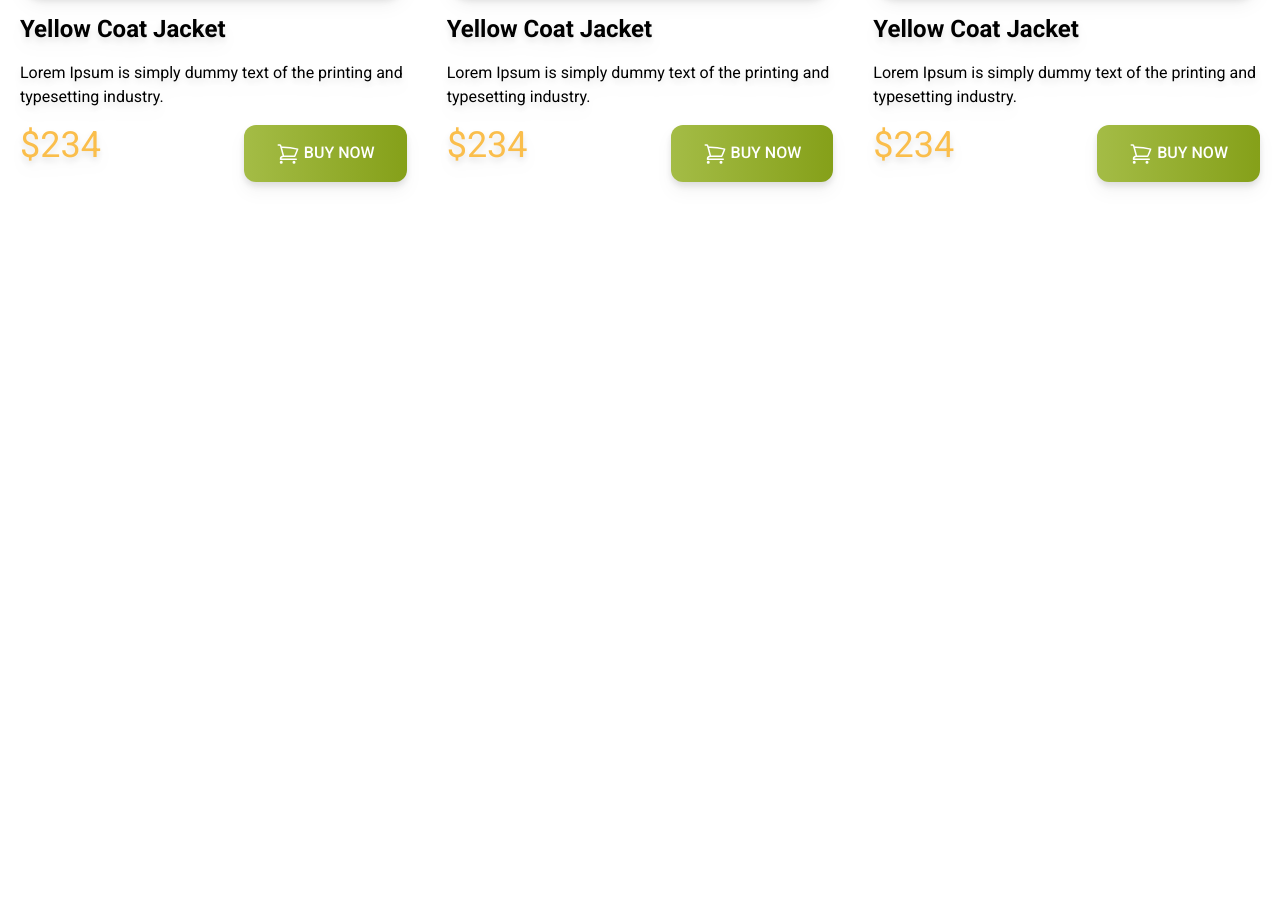
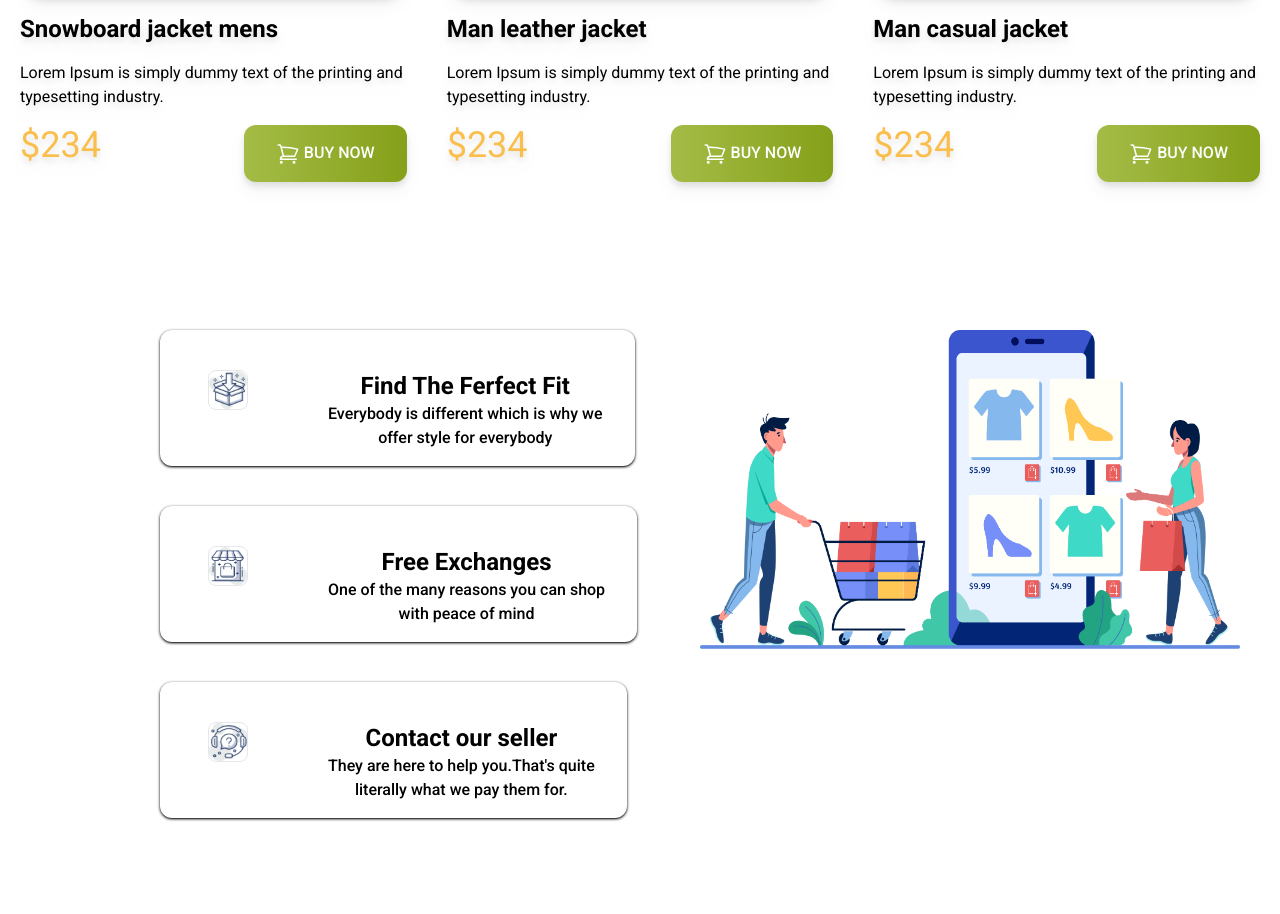
Before and after one commit to Priya-Ram-web/tailwind.css, a plain HTML site: page index.html in a window 1280 px wide. Shown: the part 1828-2742 px from the top of the page. Before the commit the page ends 2078 px from the top, so only its background shows below. Drawn offline with nearby package versions, Linux system fonts and the light colour scheme.

Commit message:
fashion-project

```diff
--- /dev/null
+++ b/index.css
@@ -0,0 +1,5 @@
+*{
+    padding: 0;
+    margin: 0;
+    box-sizing: border-box;
+}
--- a/index.html
+++ b/index.html
@@ -6,7 +6,7 @@
     <title>Penguin Fashion</title>
     <script src="https://cdn.tailwindcss.com"></script>
 
-</head<link rel="preconnect" href="https://fonts.googleapis.com">
+<link rel="preconnect" href="https://fonts.googleapis.com">
 <link rel="preconnect" href="https://fonts.gstatic.com" crossorigin>
 <link href="https://fonts.googleapis.com/css2?family=Bebas+Neue&family=Roboto:ital,wght@0,100;0,300;0,400;0,500;0,700;0,900;1,100;1,300;1,400;1,500;1,700;1,900&display=swap" rel="stylesheet">
 <style>
@@ -124,7 +124,7 @@
       <!-- jacket card 4-->
       <div class="p-5 space-y-4 drop-shadow-lg rounded-3xl">
           <img class="p-5 rounded-3xl bg-[#F1F1F1]" src="images/jacket-4.png" alt="">
-          <h4 class="text-2xl font-bold">Yellow Coat Jacket </h4>
+          <h4 class="text-2xl font-bold">Snowboard jacket mens </h4>
           <p>Lorem Ipsum is simply dummy text of the
               printing and typesetting industry.</p>
           <div class="flex justify-between">
@@ -143,7 +143,7 @@
       <!-- jacket card 5-->
       <div class="p-5 space-y-4 drop-shadow-lg rounded-3xl">
           <img class="p-5 rounded-3xl bg-[#F1F1F1]" src="images/jacket-5.png" alt="">
-          <h4 class="text-2xl font-bold">Yellow Coat Jacket </h4>
+          <h4 class="text-2xl font-bold">Man leather jacket</h4>
           <p>Lorem Ipsum is simply dummy text of the
               printing and typesetting industry.</p>
           <div class="flex justify-between">
@@ -162,7 +162,7 @@
       <!-- jacket card 6-->
       <div class="p-5 space-y-4 drop-shadow-lg rounded-3xl">
           <img class="p-5 rounded-3xl bg-[#F1F1F1]" src="images/jacket-6.png" alt="">
-          <h4 class="text-2xl font-bold">Yellow Coat Jacket </h4>
+          <h4 class="text-2xl font-bold">Man casual jacket</h4>
           <p>Lorem Ipsum is simply dummy text of the
               printing and typesetting industry.</p>
           <div class="flex justify-between">
@@ -182,6 +182,62 @@
 </section>
   </main>
       <footer>
+          <!--div main start-->
+           <div class="max-w-4x flex m-auto bg-white-300">
+            <!--div-left-->
+            <div class="w-1/2 ml-40 mt-20 border-current mb-24 ">
+                  <div>
+                    <button class="bg-white-300 px-8 py-4 rounded-xl font-medium text-stone bg-gradient-to-r bg-white to-white shadow shadow-black">
+                        <div class="mt-6 flex ml-4">
+                        <div >
+                        <img class="rounded-lg border w-10 h-10 "    src="./icons/box.png" alt="">
+                        </div>
+                        <div>
+                    <h1 class=" text-2xl font-bold ml-20">Find The Ferfect  Fit</h1>
+                    <p class="ml-20">Everybody is different which  is  why we<br>
+                        offer style for everybody</p>
+                        </div>
+                        </div>
+                         </button>
+                        </div>
+
+                  <div class="mt-10">
+                    <button class="bg-white-300 px-8 py-4 rounded-xl font-medium text-stone bg-gradient-to-r bg-white to-white shadow shadow-black">
+                        <div class="mt-6 flex ml-4">
+                             <div>
+                     <img class="rounded-lg border w-10 h-10 "     src="./icons/house.png" alt="">
+                             </div>
+                             <div>
+
+                    <h1 class=" text-2xl font-bold ml-20">Free Exchanges</h1>
+                    <p class="ml-20">One of the  many reasons you can shop<br>
+                        with peace of mind</p>
+                        </div>
+                        </div>
+                        </button>
+                  </div>
+                  <div class="mt-10">
+                    <button class="bg-white-300 px-8 py-4 rounded-xl font-medium text-stone bg-gradient-to-r bg-white to-white shadow shadow-black">
+                        <div  class="mt-6 flex ml-4" >
+                            <div>
+                                <img class="rounded-lg border w-10 h-10 "
+                                src="./icons/question.png" alt="">
+                            </div>
+                    <div>
+                    <h1 class=" text-2xl font-bold ml-20">Contact our seller</h1>
+                    <p class="ml-20">They are here to help you.That's quite<br>
+                        literally what we pay them for.</p>
+                        </div>
+                        </div>
+                        </button>
+                  </div>
+              </div>
+           <!--div-right-->
+            <div class="w-1/2 mt-20 mr-10">
+                    <img class="w-full" src="./images/shopping.png" alt="">
+            </div>
+
+           </div>
 
       </footer>
   </body>
```
Also changed, not shown: icons/bg1.png (added), icons/bg2.png (added), icons/bg3.png (added), icons/box.png (added), icons/house.png (added), icons/logo.png (added), icons/question.png (added), icons/shopping-cart 1.png (added).
